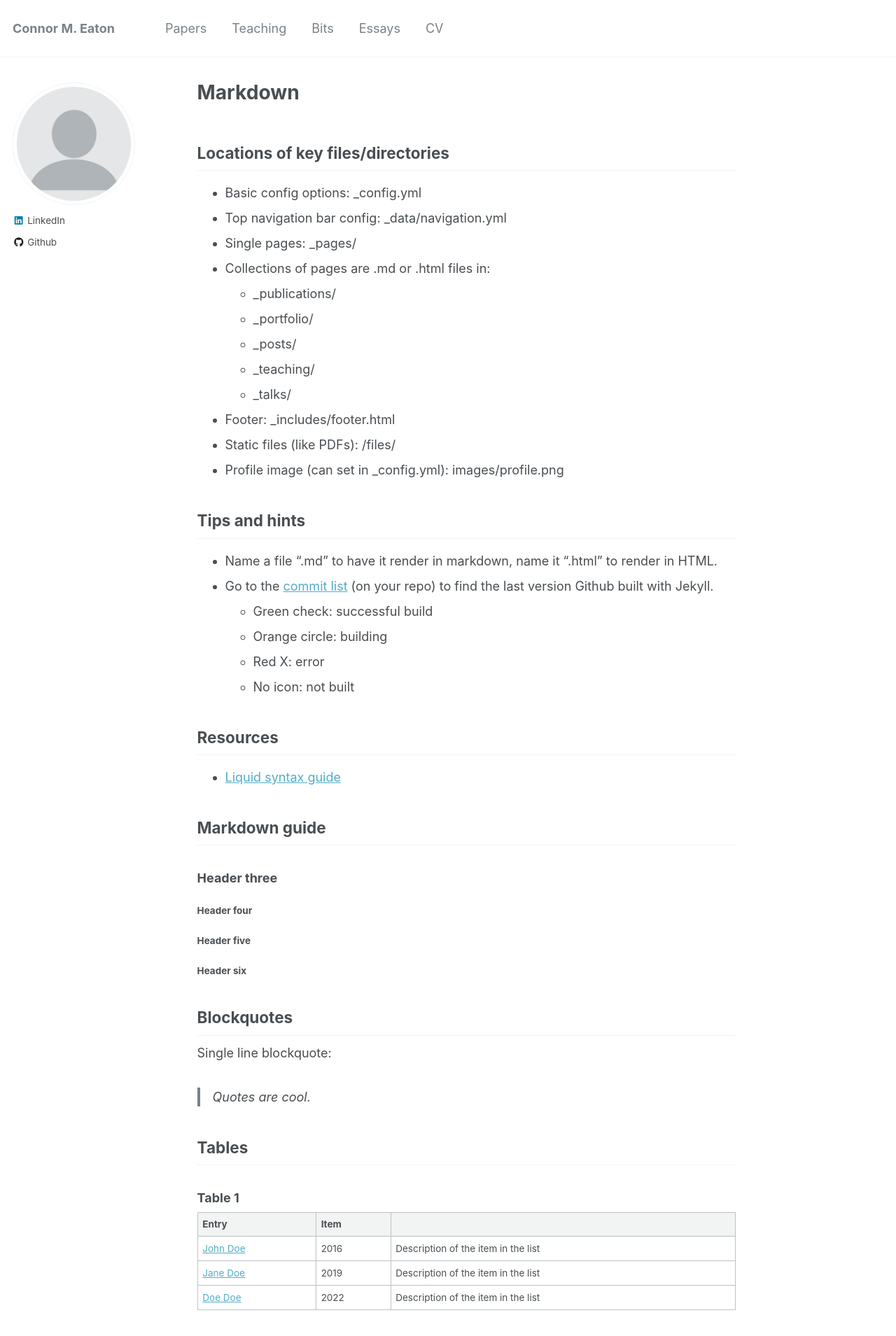
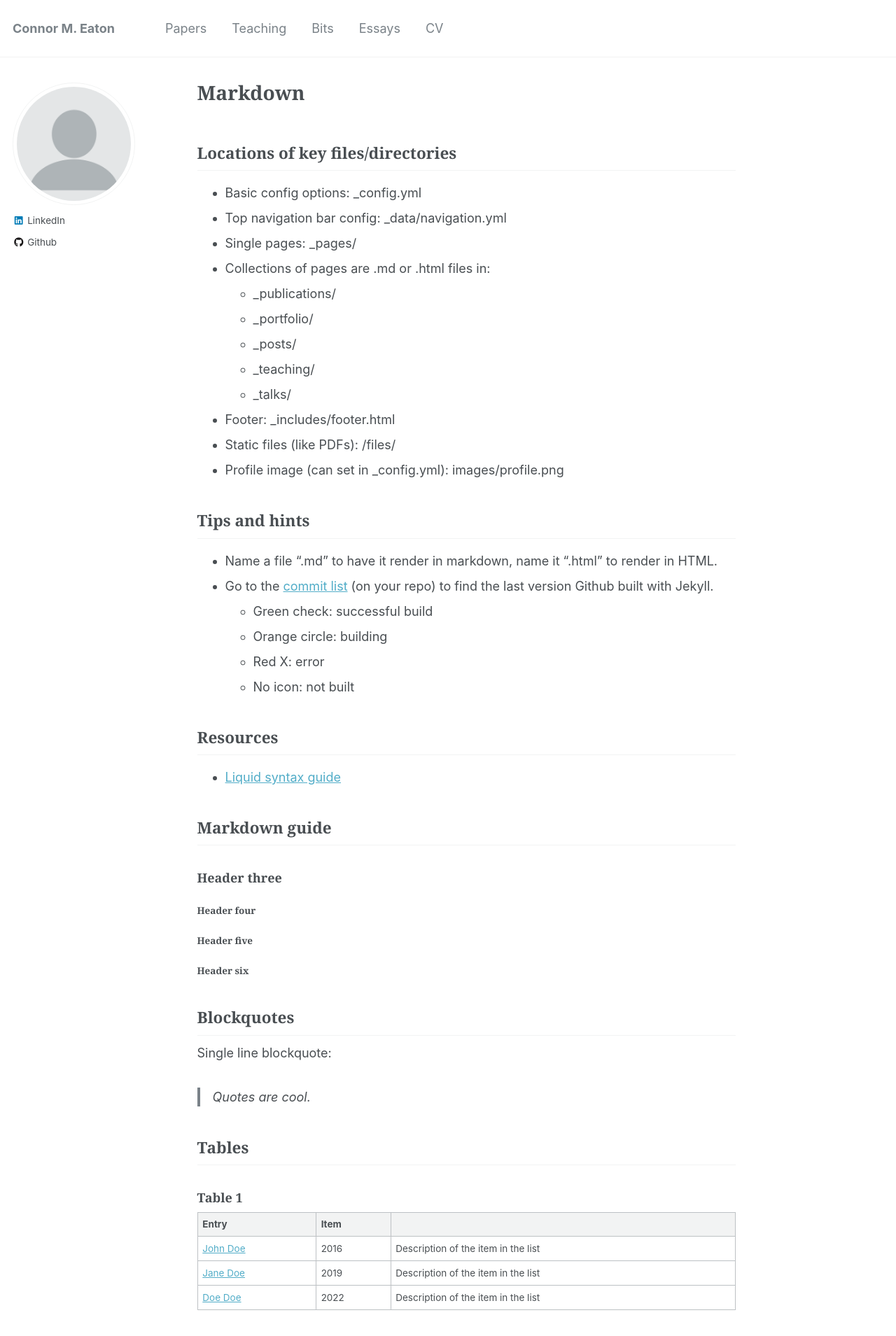
Before and after one commit to connormeaton/connormeaton.github.io, a Jekyll site: the page built from _pages/markdown.md, in a window 1280 px wide. Shown: the top 1909 px of the page at 70% size. Built offline with Jekyll 4.4.1, drawn with Linux system fonts in a browser that asks for light colours.

Commit message:
Update _variables.scss

```diff
--- a/_sass/_variables.scss
+++ b/_sass/_variables.scss
@@ -29,7 +29,7 @@ $calisto                    : "Calisto MT", serif;
 $garamond                   : Garamond, serif;
 
 $global-font-family         : $sans-serif;
-$header-font-family         : $sans-serif;
+$header-font-family         : $serif;
 $caption-font-family        : $serif;
 
 /* type scale */
```
